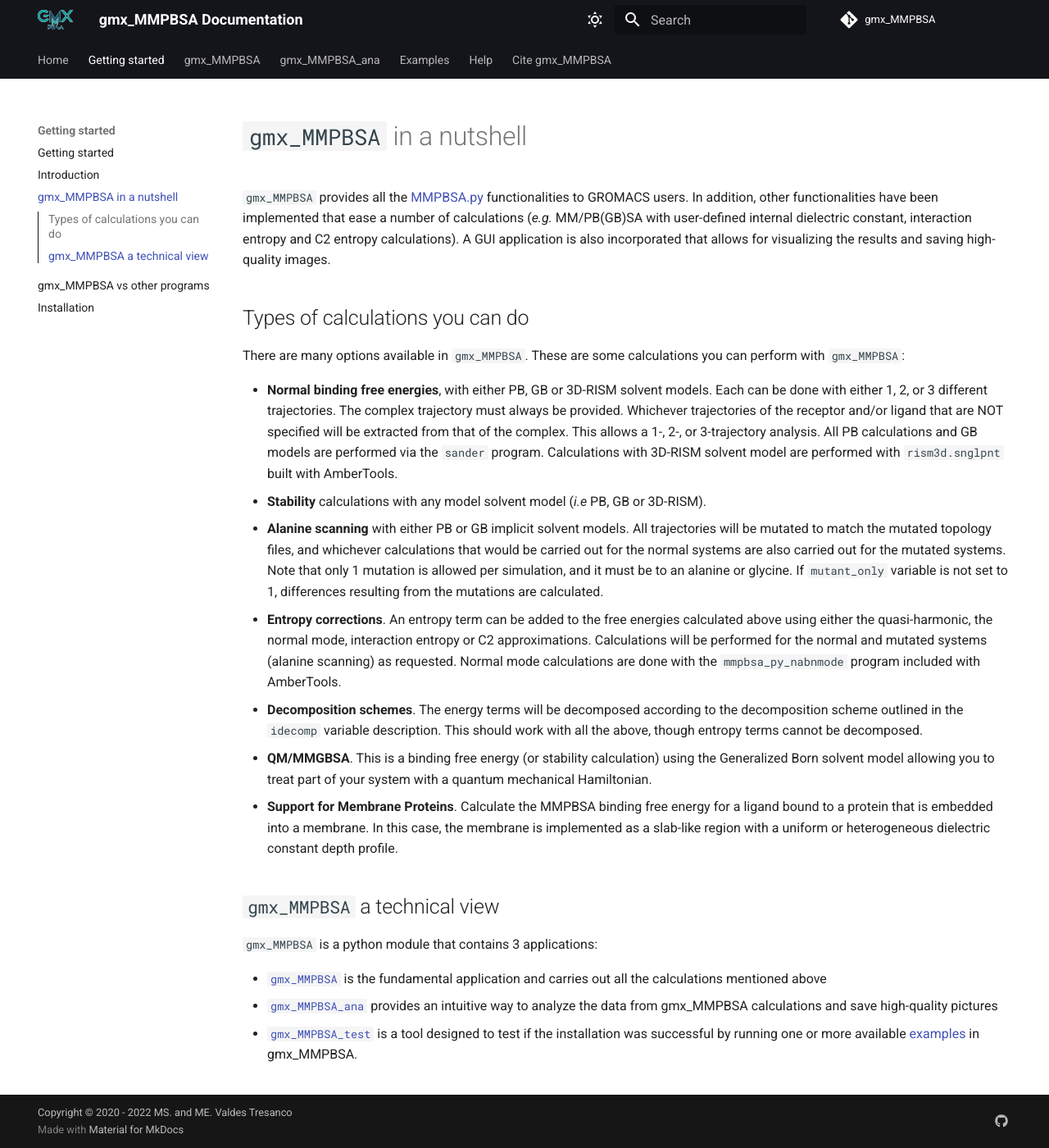
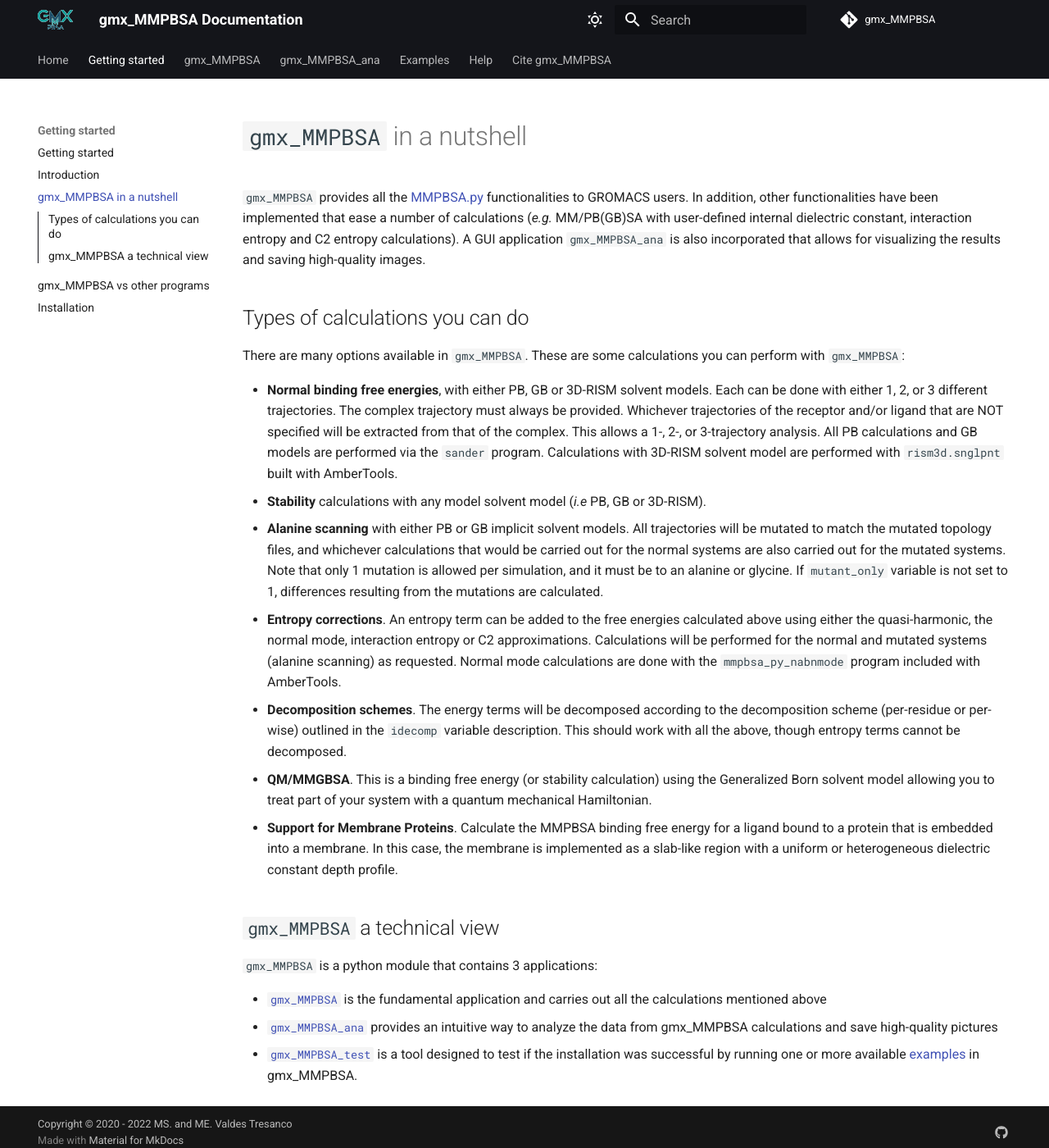
Before and after one commit to Valdes-Tresanco-MS/gmx_MMPBSA, an MkDocs documentation site: the page built from docs/summary.md, in a window 1280 px wide and 1400 px high. Shown: the whole window at 82% size. Built offline with MkDocs 1.6.1 and Material for MkDocs 9.7.7, drawn with Linux system fonts in a browser that asks for light colours; comment, search, counter and statistics services are not loaded.

Commit message:
update doc

```diff
--- a/docs/summary.md
+++ b/docs/summary.md
@@ -6,8 +6,8 @@ title: gmx_MMPBSA in a nutshell
 # `gmx_MMPBSA` in a nutshell
 `gmx_MMPBSA` provides all the [MMPBSA.py][1] functionalities to GROMACS users.
 In addition, other functionalities have been implemented that ease a number of calculations (_e.g._ MM/PB(GB)SA
-with user-defined internal dielectric constant, interaction entropy and C2 entropy calculations). A GUI application is
-also incorporated that allows for visualizing the results and saving high-quality images.
+with user-defined internal dielectric constant, interaction entropy and C2 entropy calculations). A GUI application
+`gmx_MMPBSA_ana` is also incorporated that allows for visualizing the results and saving high-quality images.
 
 ## Types of calculations you can do
 There are many options available in `gmx_MMPBSA`. These are some calculations you can perform with `gmx_MMPBSA`:
@@ -27,8 +27,8 @@ calculated.
 quasi-harmonic, the normal mode, interaction entropy or C2 approximations. Calculations will be performed for the normal
 and mutated systems (alanine scanning) as requested. Normal mode calculations are done with the
 `mmpbsa_py_nabnmode` program included with AmberTools.
-* **Decomposition schemes**. The energy terms will be decomposed according to the decomposition scheme
-outlined in the `idecomp` variable description. This should work with all the above, though entropy terms
+* **Decomposition schemes**. The energy terms will be decomposed according to the decomposition scheme (per-residue or
+per-wise) outlined in the `idecomp` variable description. This should work with all the above, though entropy terms
 cannot be decomposed.
 * **QM/MMGBSA**. This is a binding free energy (or stability calculation) using the Generalized Born solvent
 model allowing you to treat part of your system with a quantum mechanical Hamiltonian.
```
Also changed, not shown: other parts of docs/summary.md (+2 -2 lines).
